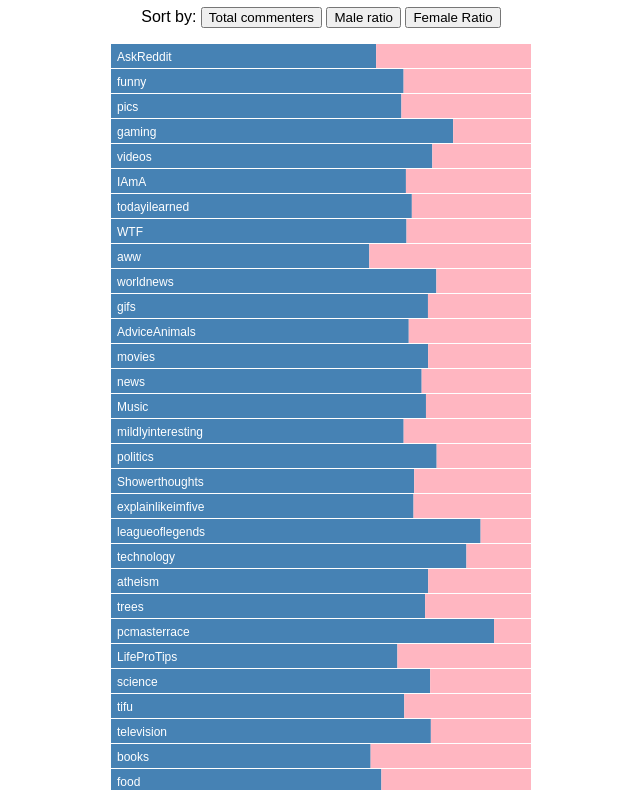
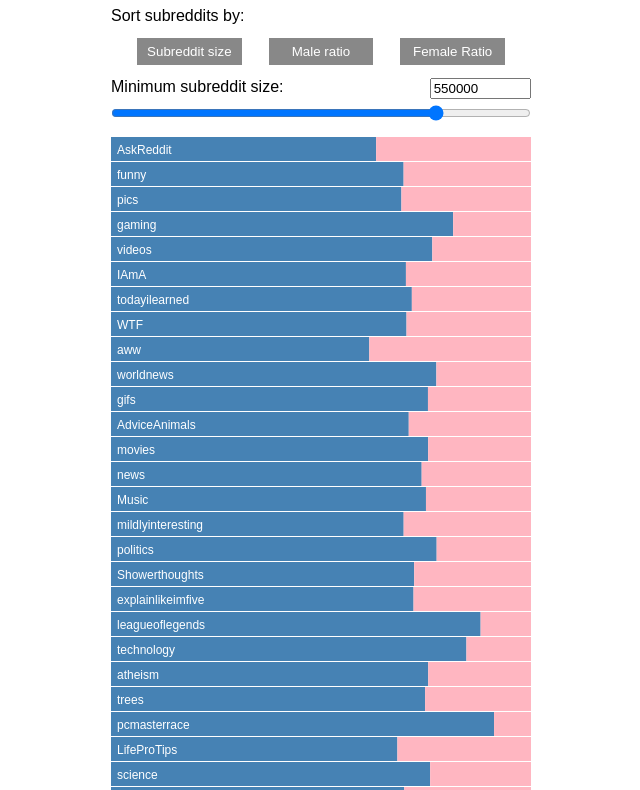
Before and after one commit to bburky/subredditgenderratios, a plain HTML site: page index.html in a window 1280 px wide. Shown: the part 73-863 px from the top of the page, without its empty margins (319-959 px from the left). Drawn offline with nearby package versions, Linux system fonts and the light colour scheme.

Commit message:
Addded interactive filtering of subreddit size

```diff
--- a/index.html
+++ b/index.html
@@ -2,14 +2,17 @@
 <meta charset='utf-8'>
 <meta name='viewport' content='width=device-width, initial-scale=1'>
 <style>
-body, html {
+body {
     margin: 0;
     padding: 0;
-    text-align: center;
     font-family: Arial, Helvetica, sans-serif;
+    width: 100%;
+    max-width: 420px;
+    margin: 0 auto;
 }
 
 h1 {
+    text-align: center;
     font-family: Arial, Helvetica, sans-serif;
     font-size: 32px;
 }
@@ -29,27 +32,81 @@ text {
 
 svg {
     width: 100%;
-    max-width: 420px;
-    margin: 0 auto;
+    text-align: center;
+}
+
+p, label {
+    text-align: left;
     display: block;
+    margin: 12px auto;
+    clear: both;
+}
+
+#minimum-size-range {
+    width: 100%;
+    margin: 6px 0 0 0;
+}
+
+#minimum-size {
+    width: 7em;
+    float: right;
+}
+
+#button-container {
+    display: flex;
+    flex-direction: row;
+    justify-content: space-evenly;
+}
+
+button {
+    width: 8em;
+    padding: 6px;
+    border: 1px solid white;
+    background-color: #888;
+    color: white;
+}
+
+button:hover {
+    background-color: #999;
+    cursor: pointer;
 }
 </style>
 <h1>Subreddit Gender Ratios</h1>
+<label id=foo>Sort subreddits by:</label>
+<div id=button-container>
+    <button id='sort-subreddit_size'>Subreddit size</button>
+    <button id='sort-male_ratio'>Male ratio</button>
+    <button id='sort-female_ratio'>Female Ratio</button>
+</div>
+<label for=minimum-size>
+    Minimum subreddit size:
+    <input id=minimum-size type=number value=550000>
+    <input id=minimum-size-range type=range value=550000 min=1 max=700000>
+</label>
+<svg></svg>
 <p>
-    Sort by:
-    <button id="sort-subreddit_size">Total commenters</button>
-    <button id="sort-male_ratio">Male ratio</button>
-    <button id="sort-female_ratio">Female Ratio</button>
+    For a detailed description and methodology please read the <a href='http://nbviewer.jupyter.org/github/bburky/subredditgenderratios/blob/master/Subreddit%20Gender%20Ratios.ipynb'>notebook</a>.
 </p>
-<svg></svg>
+<pre>
+
+--
+Blake Burkhart
+<a href='https://www.reddit.com/user/bburky'>/u/bburky</a>
+</pre>
 <script src='https://d3js.org/d3.v4.min.js'></script>
 <script>
 var sortOrder = null;
 var data = null;
+var minimumSize = d3.select('#minimum-size').property('value');
 
+d3.selectAll('button').on('click', function() {
+    sortOrder = this.id.split('-')[1];
+    drawChart();
+})
 
-d3.selectAll('button').on('click', function(d, i) {
-    sortOrder = this.id.split('-')[1];
+d3.selectAll('#minimum-size-range, #minimum-size').on('change', function(d, i) {
+    minimumSize = +this.value;
+    d3.selectAll('#minimum-size-range, #minimum-size').property('value', minimumSize)
     drawChart();
 })
 
@@ -69,6 +126,10 @@ d3.csv('subreddit_genders.csv',
         }
         data = csvData;
         drawChart();
+
+        // This works, but allows limiting the number of rows in the chart too much
+        // d3.select('#minimum-size-range')
+        //     .attr('max', d3.max(data, function(d) { return d.subreddit_size; }));
 });
 
 function drawChart() {
@@ -82,9 +143,10 @@ function drawChart() {
     }
 
     var barHeight = 25;
-
+    var filteredData = data.filter(
+        function(d) { return d.subreddit_size >= minimumSize; });
     var chart = d3.select('svg')
-       .attr('height', barHeight * data.length);
+       .attr('height', barHeight * filteredData.length);
 
     var stack = d3.stack()
         .keys(['male_ratio', 'female_ratio']);
@@ -94,26 +156,27 @@ function drawChart() {
         .ease(d3.easeLinear);
 
     var bar = chart.selectAll('g').data(
-        d3.transpose(stack(data)),
+        d3.transpose(
+            stack(filteredData)),
         function(d) { return d[0].data.subreddit; });
 
     bar
         // .transition(transition)
-        .attr('transform', function(d, i) { return 'translate(0,' + i * barHeight + ')'; });
+        .attr('transform', function(d, i) {return 'translate(0,' + i * barHeight + ')'; });
 
     var newBar = bar.enter().append('g')
         .attr('transform', function(d, i) { return 'translate(0,' + i * barHeight + ')'; });
 
     newBar.append('rect')
         .attr('class', 'male')
-        .attr('x', function(d) { return 100 * d[0][0] + "%"; })
-        .attr('width', function(d) { return 100 * (d[0][1] - d[0][0]) + "%"; })
+        .attr('x', function(d) { return 100 * d[0][0] + '%'; })
+        .attr('width', function(d) { return 100 * (d[0][1] - d[0][0]) + '%'; })
         .attr('height', barHeight - 1);
 
     newBar.append('rect')
         .attr('class', 'female')
-        .attr('x', function(d) { return 100 * d[1][0] + "%"; })
-        .attr('width', function(d) { return 100 * (d[1][1] - d[1][0]) + "%"; })
+        .attr('x', function(d) { return 100 * d[1][0] + '%'; })
+        .attr('width', function(d) { return 100 * (d[1][1] - d[1][0]) + '%'; })
         .attr('height', barHeight - 1);
 
     newBar.append('text')
@@ -122,6 +185,8 @@ function drawChart() {
         .attr('dy', '.35em')
         .text(function(d) { return d[0].data.subreddit; });
 
+    bar.exit().remove();
+
 
 }
 </script>
```
